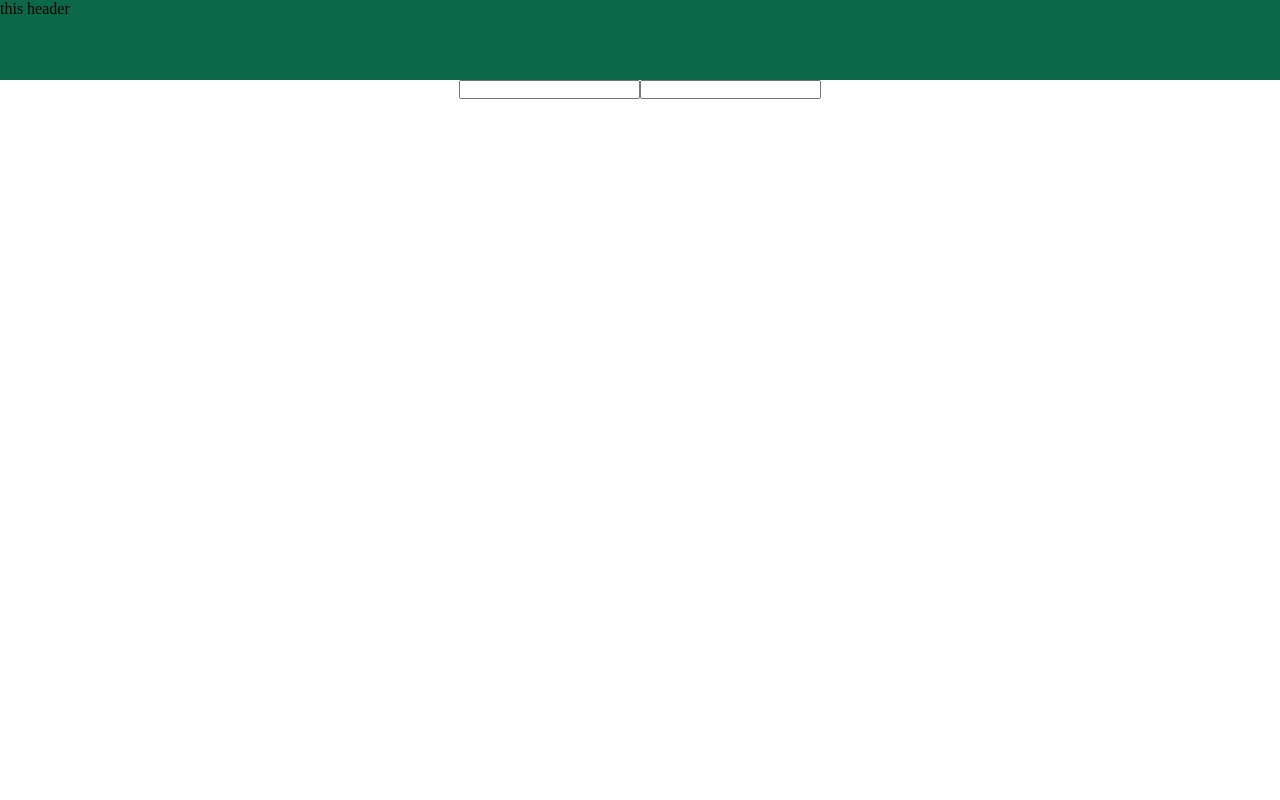
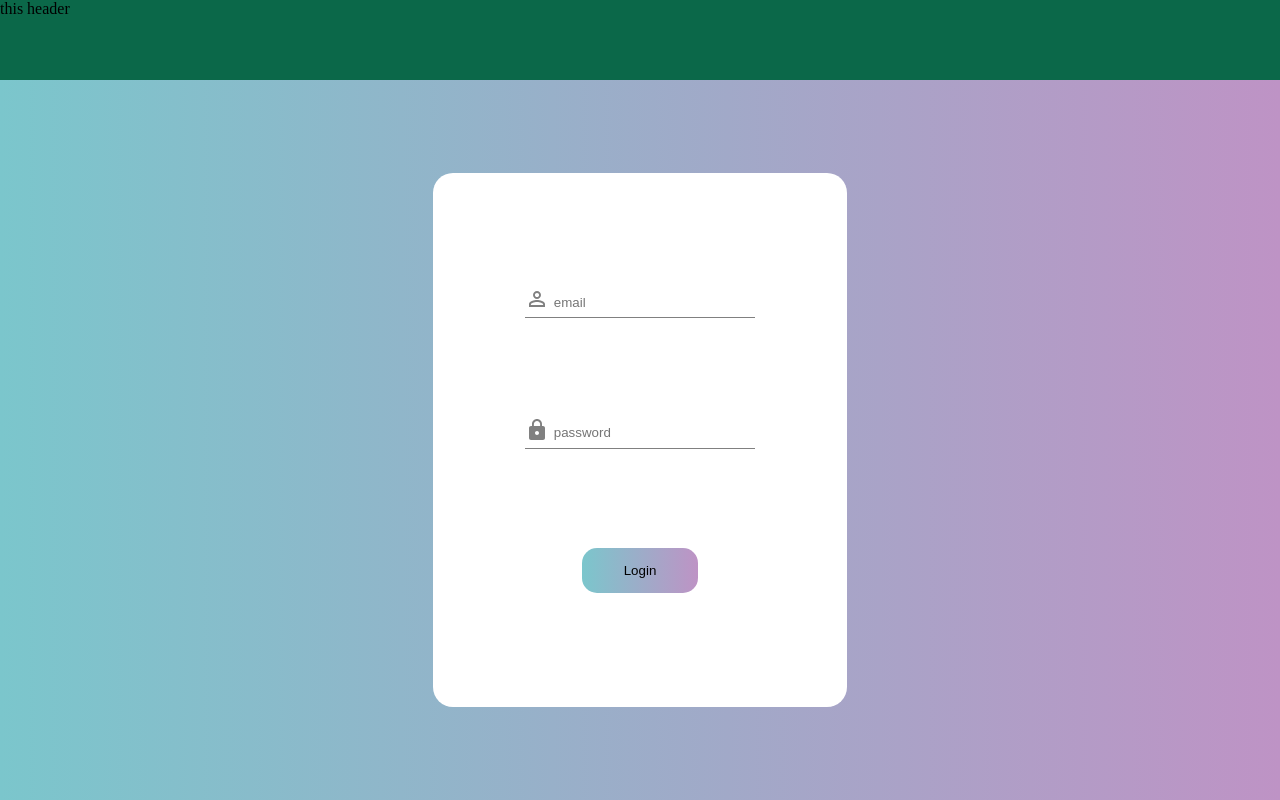
Before and after one commit to emadhashem/lister-app-reactjs, a React (Create React App) app: page /auth/login in a window 1280 px wide. Built offline with nearby package versions, Linux system fonts and the light colour scheme.

Commit message:
add css auth

```diff
--- a/src/components/app/layout/Layout.js
+++ b/src/components/app/layout/Layout.js
@@ -1,6 +1,6 @@
 import React from 'react'
 import Header from './Header'
-
+import './layout.css'
 function Layout({ ...props }) {
     return (
         <div className="layout__conatiner" >
--- a/src/components/app/layout/layout.css
+++ b/src/components/app/layout/layout.css
@@ -1,7 +1,8 @@
-.header__container {
+.layout__conatiner {
     min-height: 100vh;
 
 }
 .childern__content {
-    min-height: 90vh;
+    height: 90vh;
+    min-height: auto;
 }
--- a/src/components/auth/Input.js
+++ b/src/components/auth/Input.js
@@ -1,8 +1,17 @@
 import React from 'react'
 import './input.css'
-function InputComp({type = "email", value, onTextChange = f => f}) {
+function InputComp({ type = "email", value, onTextChange = f => f, Icon = () => null }) {
     return (
-        <input value = {value} type = {type} onChange = {onTextChange}/>
+        <div className = "input__conatiner" >
+            {Icon()}
+            <input className="input__txt"
+                value={value}
+                placeholder = {type}
+                type={type} onChange={onTextChange} />
+
+
+        </div>
+
     )
 }
 
--- a/src/components/auth/input.css
+++ b/src/components/auth/input.css
@@ -0,0 +1,17 @@
+.input__conatiner {
+    width: 60%;
+    display: flex;
+    flex-direction: row;
+    border-bottom: 1px solid;
+    color: gray;
+    background-color: white;
+}
+.input__txt {
+    width: 90%;
+    height: 20px;
+    padding: 5px;
+    border: 0;
+    outline: none;
+    background-color: transparent;
+
+}
--- a/src/components/auth/login/LoginComp.js
+++ b/src/components/auth/login/LoginComp.js
@@ -1,6 +1,9 @@
 import InputComp from '../Input'
 import React, { useState } from 'react'
 import './logincompstyles.css'
+import PermIdentityIcon from '@material-ui/icons/PermIdentity';
+import CommonBtn from '../../commonBtn/CommonBtn';
+import LockIcon from '@material-ui/icons/Lock';
 function LoginComp() {
     const [email, setemail] = useState("")
     const [pass, setpass] = useState("")
@@ -8,14 +11,19 @@ function LoginComp() {
         e.preventDefault()
         alert(email)
     }
-
     return (
-        <div className="login__container" >
-            <form onSubmit={handleSubmit} >
+        <div className="login__container background__class" >
+            <form className="form__" onSubmit={handleSubmit} >
                 <InputComp value={email} type="email"
-                    onTextChange={(ev) => setemail(ev.target.value)} />
+                    onTextChange={(ev) => setemail(ev.target.value)}
+                    Icon={() => <PermIdentityIcon />}
+                />
                 <InputComp value={pass} type="password"
-                    onTextChange={(ev) => setpass(ev.target.value)} />
+                    onTextChange={(ev) => setpass(ev.target.value)}
+                    Icon={() => <LockIcon />}
+                />
+                <CommonBtn backGroundclassName="background__class"
+                    btnName="Login" />
             </form>
         </div>
     )
--- a/src/components/auth/login/logincompstyles.css
+++ b/src/components/auth/login/logincompstyles.css
@@ -1,7 +1,27 @@
-.login__container{
+.login__container {
     width: 100%;
     height: 100%;
     display: flex;
     justify-content: center;
     align-items: center;
 }
+.form__ {
+    width: 30%;
+    height: 70%;
+    background-color: white;
+    border-radius: 20px;
+    padding: 15px;
+    display: flex;
+    flex-direction: column;
+    justify-content: space-evenly;
+    align-items: center;
+}
+.background__class {
+    background: #be93c5; /* fallback for old browsers */
+    background: -webkit-linear-gradient(to right, #7bc6cc, #be93c5); /* Chrome 10-25, Safari 5.1-6 */
+    background: linear-gradient(
+        to right,
+        #7bc6cc,
+        #be93c5
+    ); /* W3C, IE 10+/ Edge, Firefox 16+, Chrome 26+, Opera 12+, Safari 7+ */
+}
--- a/src/components/auth/signup/SignUpComp.js
+++ b/src/components/auth/signup/SignUpComp.js
@@ -1,6 +1,10 @@
 import React, { useState } from 'react'
+import CommonBtn from '../../commonBtn/CommonBtn'
 import InputComp from '../Input'
-import './singupcompstyles.css'
+import '../login/logincompstyles.css'
+import PersonPinIcon from '@material-ui/icons/PersonPin';
+import LockIcon from '@material-ui/icons/Lock';
+import MailIcon from '@material-ui/icons/Mail';
 function SignUpComp() {
     const [email, setemail] = useState("")
     const [fName, setfName] = useState("")
@@ -9,19 +13,31 @@ function SignUpComp() {
     const [pass, setpass] = useState("")
     async function handleSubmit(e) {
         e.preventDefault()
-
     }
     return (
-        <div  >
-            <form onSubmit={handleSubmit} >
+        <div className="login__container background__class"  >
+            <form className="form__" onSubmit={handleSubmit} >
                 <InputComp value={fName} type="text"
-                    onTextChange={(ev) => setfName(ev.target.value)} />
+                    onTextChange={(ev) => setfName(ev.target.value)}
+                    Icon={() => <PersonPinIcon fontSize="default" />}
+                />
                 <InputComp value={lName} type="text"
-                    onTextChange={(ev) => setlName(ev.target.value)} />
+                    onTextChange={(ev) => setlName(ev.target.value)}
+                    Icon={() => <PersonPinIcon fontSize="default" />}
+
+                />
                 <InputComp value={email} type="email"
-                    onTextChange={(ev) => setemail(ev.target.value)} />
+                    onTextChange={(ev) => setemail(ev.target.value)}
+
+                    Icon={() => <MailIcon fontSize="default" />}
+
+                />
                 <InputComp value={pass} type="password"
-                    onTextChange={(ev) => setpass(ev.target.value)} />
+                    onTextChange={(ev) => setpass(ev.target.value)}
+                    Icon={() => <LockIcon fontSize="default" />}
+
+                />
+                <CommonBtn btnName="SignUp" backGroundclassName="background__class" />
             </form>
         </div>
     )
--- /dev/null
+++ b/src/components/commonBtn/CommonBtn.js
@@ -0,0 +1,12 @@
+import React from 'react'
+import './btnstyles.css'
+function CommonBtn({backGroundclassName, Icon = () => null, btnName}) {
+    return (
+        <div className = {`btn__conatiner ${backGroundclassName}` } >
+            <input type = "button" value = {btnName} className = "btn__" />
+            {Icon()}
+        </div>
+    )
+}
+
+export default CommonBtn
--- /dev/null
+++ b/src/components/commonBtn/btnstyles.css
@@ -0,0 +1,23 @@
+.btn__conatiner {
+    display: flex;
+    justify-content: center;
+    align-items: center;
+    width: 30%;
+    border-radius: 15px;
+}
+.btn__ {
+    background-color: transparent;
+    border: 0;
+    outline: none;
+    width: 100%;
+    height: 100%;
+    padding: 15px;
+    border-radius: 15px;
+    cursor: pointer;
+}
+.btn__:hover {
+    background-color: rgb(204, 195, 204);
+}
+.btn__conatiner:active {
+    transform: translateY(2px);
+}
```
